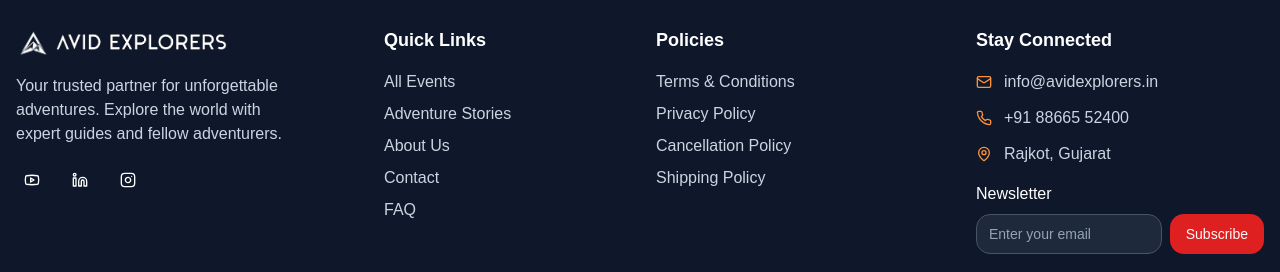
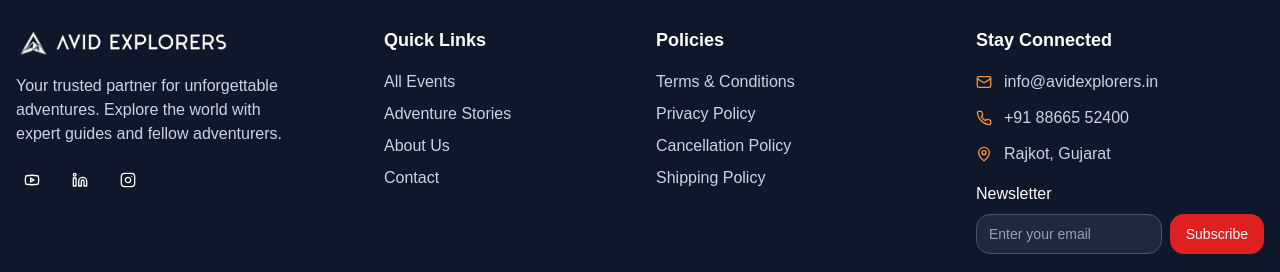
Before and after one commit to kakkadpriyansh/avidexplores, a Next.js app: page / in a window 1280 px wide. Shown: the part 1782-2054 px from the top of the page. Built offline with nearby package versions, Linux system fonts and the light colour scheme; no server answers; the database is empty; a web font is replaced by a local one.

Commit message:
removed the FAQ from the footer

```diff
--- a/src/components/Footer.tsx
+++ b/src/components/Footer.tsx
@@ -46,7 +46,6 @@ const Footer = () => {
                 { href: '/stories', label: 'Adventure Stories' },
                 { href: '/about', label: 'About Us' },
                 { href: '/contact', label: 'Contact' },
-                { href: '/faq', label: 'FAQ' },
               ].map((link) => (
                 <li key={link.href}>
                   <Link
```
